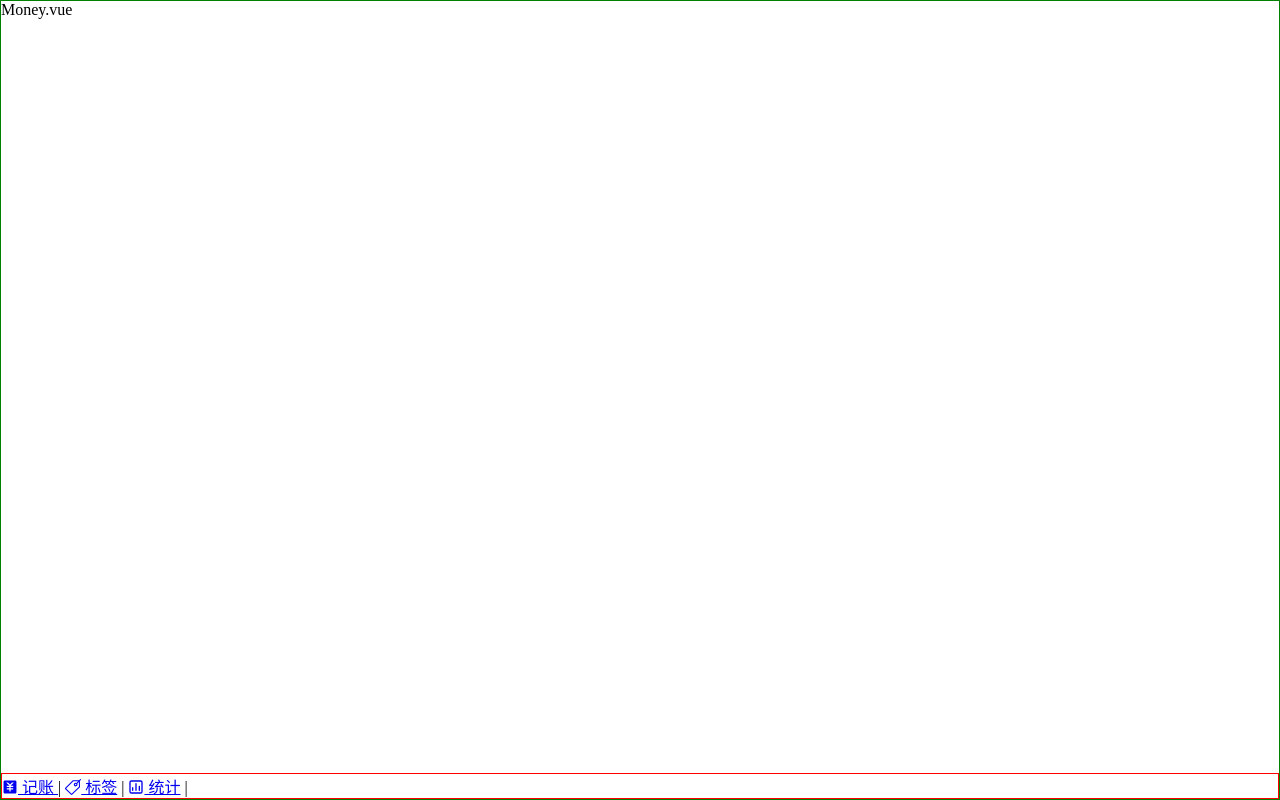
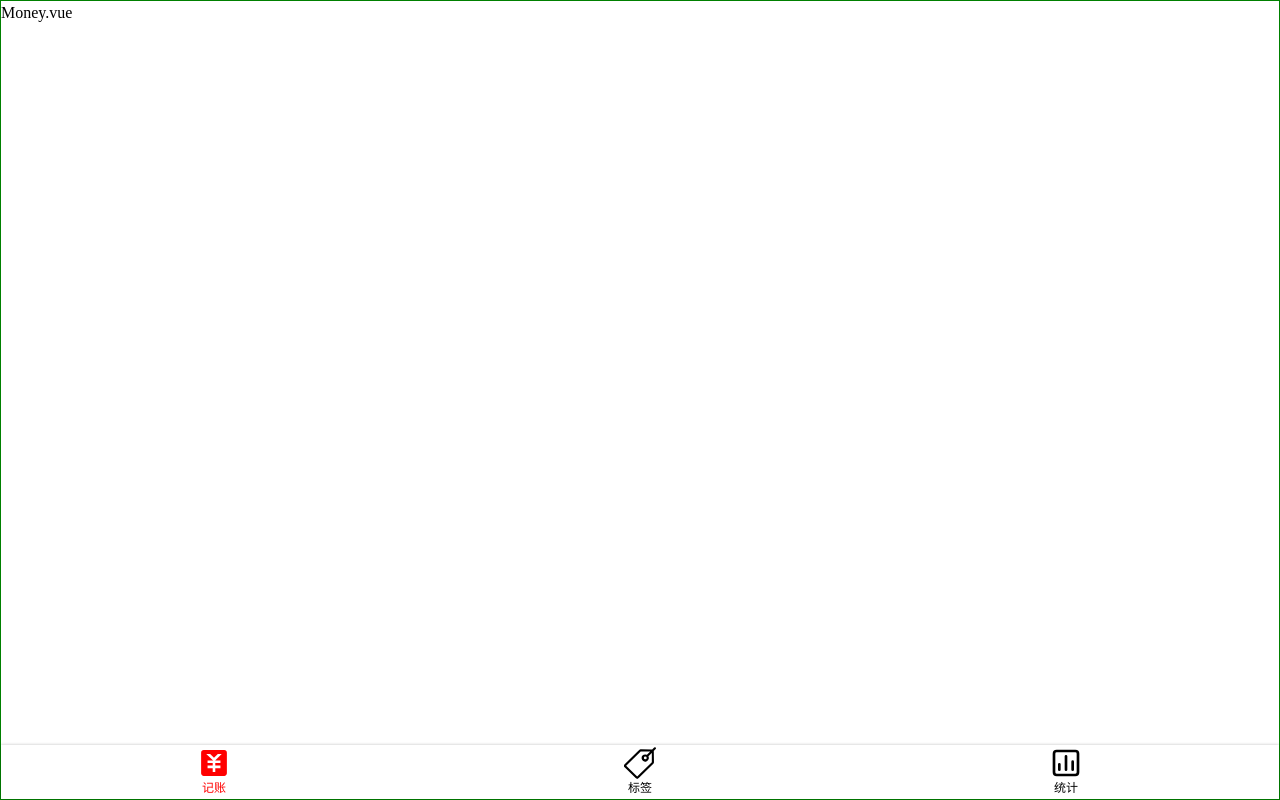
Before and after one commit to baisong199701/morney, a Vue app: page /#/money in a window 1280 px wide. Built offline with nearby package versions, Linux system fonts and the light colour scheme.

Commit message:
添加Nav样式

```diff
--- a/src/App.vue
+++ b/src/App.vue
@@ -9,6 +9,13 @@
 *{
   margin:0;padding:0;
   box-sizing:border-box;
+}
+body{
+  line-height: 1.5;
+}
+a{
+  text-decoration:none;
+  color:inherit;
 }
 #app {
   font-family: Avenir, Helvetica, Arial, sans-serif;
--- a/src/components/Nav.vue
+++ b/src/components/Nav.vue
@@ -1,19 +1,18 @@
 <template>
-    <div class="nav">
- <router-link to="/money">
- <Icon name="money"/>
-      记账
- </router-link>
-      |
-      <router-link to="/labels">
-      <Icon name="label"/>
-      标签</router-link>
-      |
-      <router-link to="/statistics">
-      <Icon name="statistics"/>
-      统计</router-link>
-      |
-    </div>
+    <nav>
+        <router-link to="/money" class="item" active-class="selected">
+        <Icon name="money" />
+        记账
+        </router-link>
+        <router-link to="/labels" class="item" active-class="selected">
+        <Icon name="label" />
+        标签
+        </router-link>
+          <router-link to="/statistics" class="item" active-class="selected">
+          <Icon name="statistics" />
+          统计
+          </router-link>
+    </nav>
 </template>
 
 <script lang="ts">
@@ -23,5 +22,26 @@
 </script>
 
 <style lang="scss" scoped>
- .nav{border:1px solid red;}
+ nav {
+     display:flex;
+     box-shadow:0 0 3px rgb(0,0,0,0.25);
+     flex-direction:row;
+     font-size:12px;
+     > .item {
+         padding:2px 0;
+         width:33.33333%;
+         display:flex;
+         justify-content:center;
+         align-items:center;
+         flex-direction:column;
+         .icon{
+             width:32px;
+             height:32px;
+
+         }
+     }
+     > .item.selected{
+         color:red;
+     }
+ }
 </style>
```
